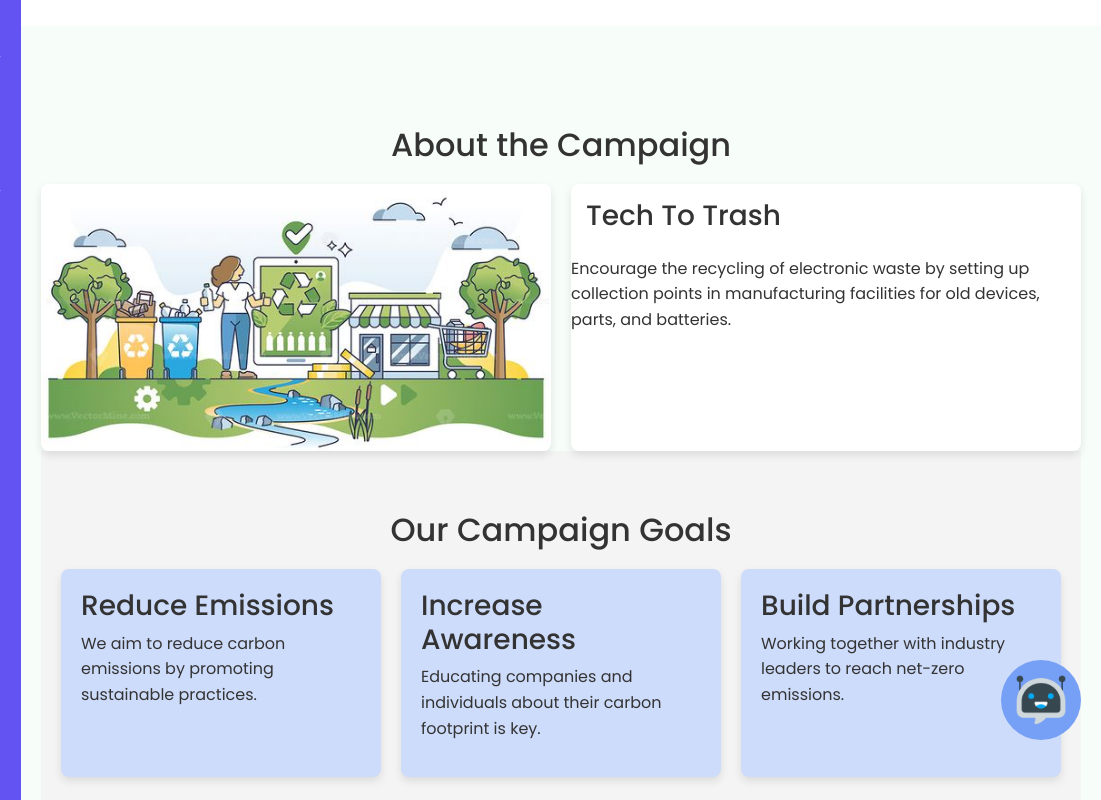
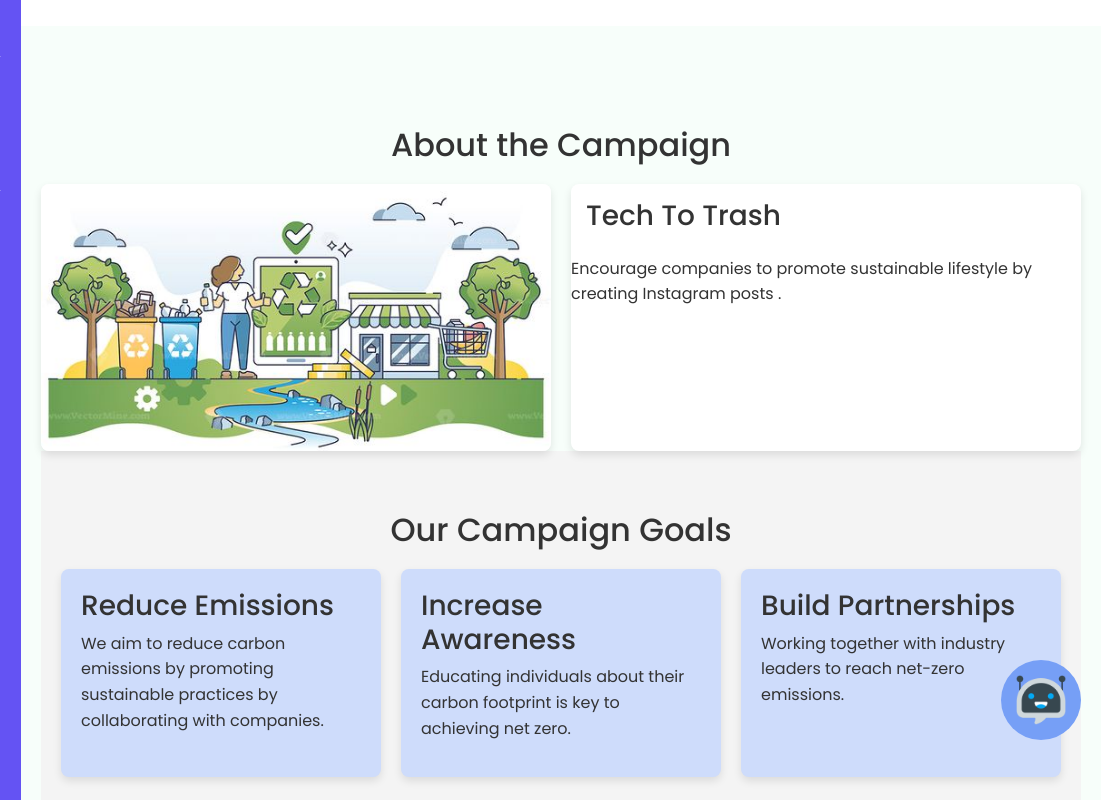
Before and after one commit to s10260527/MARLY, a website: page Public/campaign.html in a window 1280 px wide. Shown: the top 800 px of the page, 179-1280 px from the left. Drawn offline with nearby package versions, Linux system fonts and the light colour scheme.

Commit message:
style: changed text from campaign

```diff
--- a/Public/campaign.html
+++ b/Public/campaign.html
@@ -119,8 +119,8 @@
               </div>
               <div class="story-item">
                 <h3>Tech To Trash</h3>
-                <p>Encourage the recycling of electronic waste by
-                    setting up collection points in manufacturing facilities for old devices, parts, and batteries.</p>
+                <p>Encourage companies to promote sustainable lifestyle by creating Instagram posts
+                    .</p>
 
               </div>
             </div>
@@ -131,11 +131,11 @@
             <div class="goal-items">
               <div class="goal-item">
                 <h3>Reduce Emissions</h3>
-                <p>We aim to reduce carbon emissions by promoting sustainable practices.</p>
+                <p>We aim to reduce carbon emissions by promoting sustainable practices by collaborating with companies.</p>
               </div>
               <div class="goal-item">
                 <h3>Increase Awareness</h3>
-                <p>Educating companies and individuals about their carbon footprint is key.</p>
+                <p>Educating individuals about their carbon footprint is key to achieving net zero.</p>
               </div>
               <div class="goal-item">
                 <h3>Build Partnerships</h3>
```
